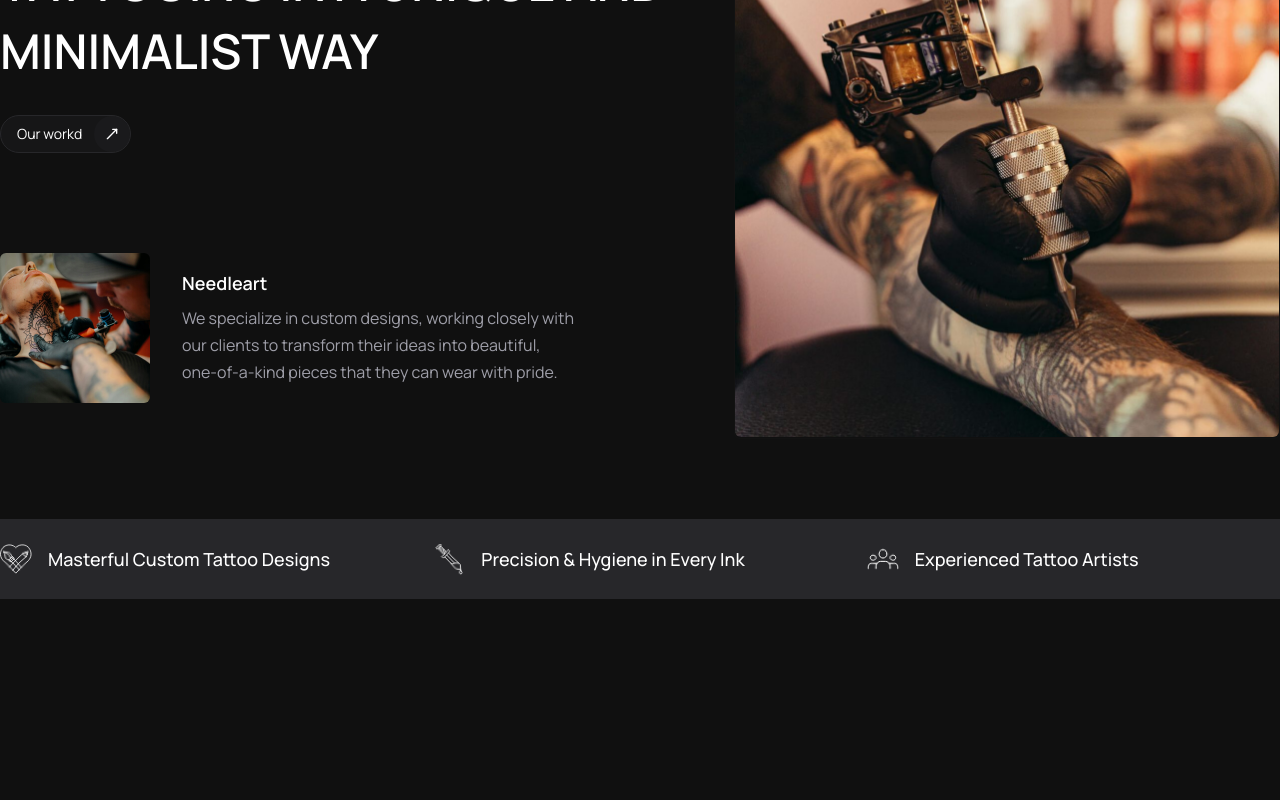
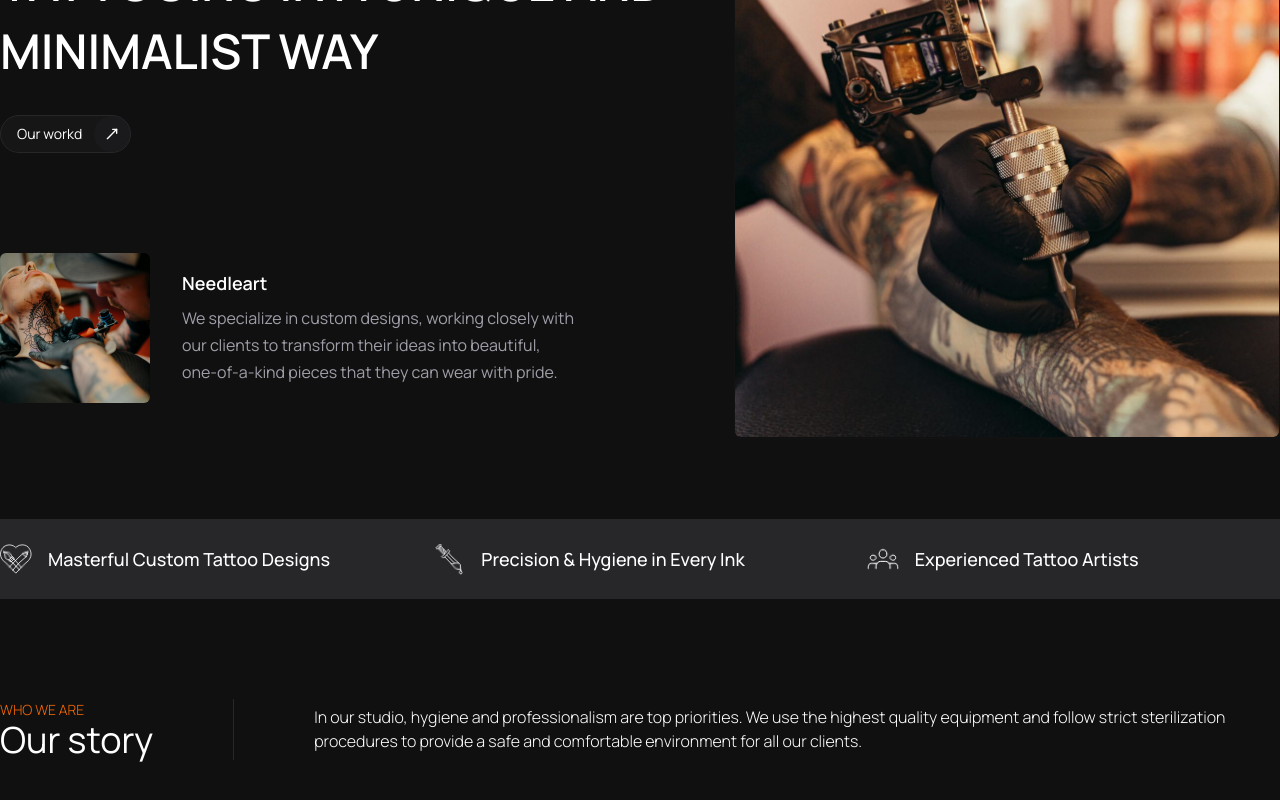
Before and after one commit to Ayoubhj866/needleart, a React (Vite) app: page / in a window 1280 px wide. Shown: the part 306-1106 px from the top of the page. Before the commit the page ends 905 px from the top, so only its background shows below. Built offline with nearby package versions, Linux system fonts and the light colour scheme.

Commit message:
create sections header component

```diff
--- a/src/App.jsx
+++ b/src/App.jsx
@@ -1,10 +1,12 @@
 import Header from '@/components/header/Header';
 import Hero from '@/components/hero/hero';
+import About from '@/components/about/about';
 
 const App = () => {
     return <div className="min-h-screen relative">
         <Header />
         <Hero />
+        <About />
     </div>
 }
 
--- /dev/null
+++ b/src/components/about/about.jsx
@@ -0,0 +1,13 @@
+import SectionHeader from "@/components/section-header";
+
+const About = () => {
+    return (
+        <section className="py-20 max-w-7xl mx-auto px-4 xl:px-0 lg:py-[100px]">
+            <SectionHeader title="Our story" subtitle="WHO WE ARE">
+                In our studio, hygiene and professionalism are top priorities. We use the highest quality equipment and follow strict sterilization procedures to provide a safe and comfortable environment for all our clients.
+            </SectionHeader>
+        </section>
+    )
+}
+
+export default About
--- /dev/null
+++ b/src/components/section-header.jsx
@@ -0,0 +1,23 @@
+const SectionHeader = ({ title, subtitle, children }) => {
+    return (
+        <div className="w-full flex gap-20 items-start md:items-center max-md:flex-col max-md:gap-5">
+            <div className="inline-flex flex-col items-start">
+                <h6 className="text-orange-500 uppercase font-light leading-[150%] text-sm">{subtitle}</h6>
+                <h2 className="text-white font-normal text-2xl md:text-3xl lg:text-4xl">
+                    {title}
+                </h2>
+            </div>
+            {/* divider hidden on mobile screen */}
+            <div className="inline-block min-h-full  w-px self-stretch bg-neutral-100 dark:bg-white/10"></div>
+
+            <div className="flex-1">
+                <p className="text-white font-light text-base">
+                    {children}
+                </p>
+            </div>
+
+        </div>
+    )
+}
+
+export default SectionHeader;
```
